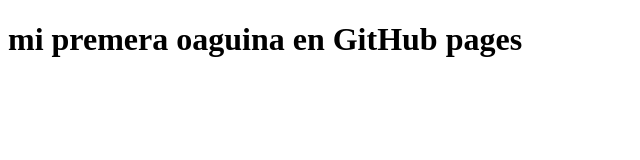
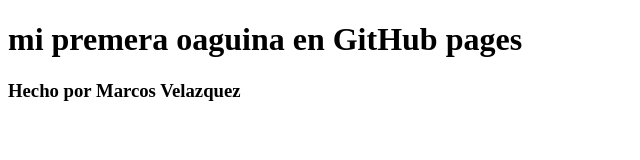
Before and after one commit to Marck-98/First-Flutter-App, a plain HTML site: page index.html in a window 1280 px wide. Shown: the whole page, without its empty margins (0-640 px from the left). Drawn offline with Linux system fonts and the light colour scheme.

```diff
--- a/index.html
+++ b/index.html
@@ -9,6 +9,7 @@
 
 <body>
     <h1>mi premera oaguina en GitHub pages</h1>
+    <h3>Hecho por Marcos Velazquez</h3>
 </body>
 
 </html>
```
